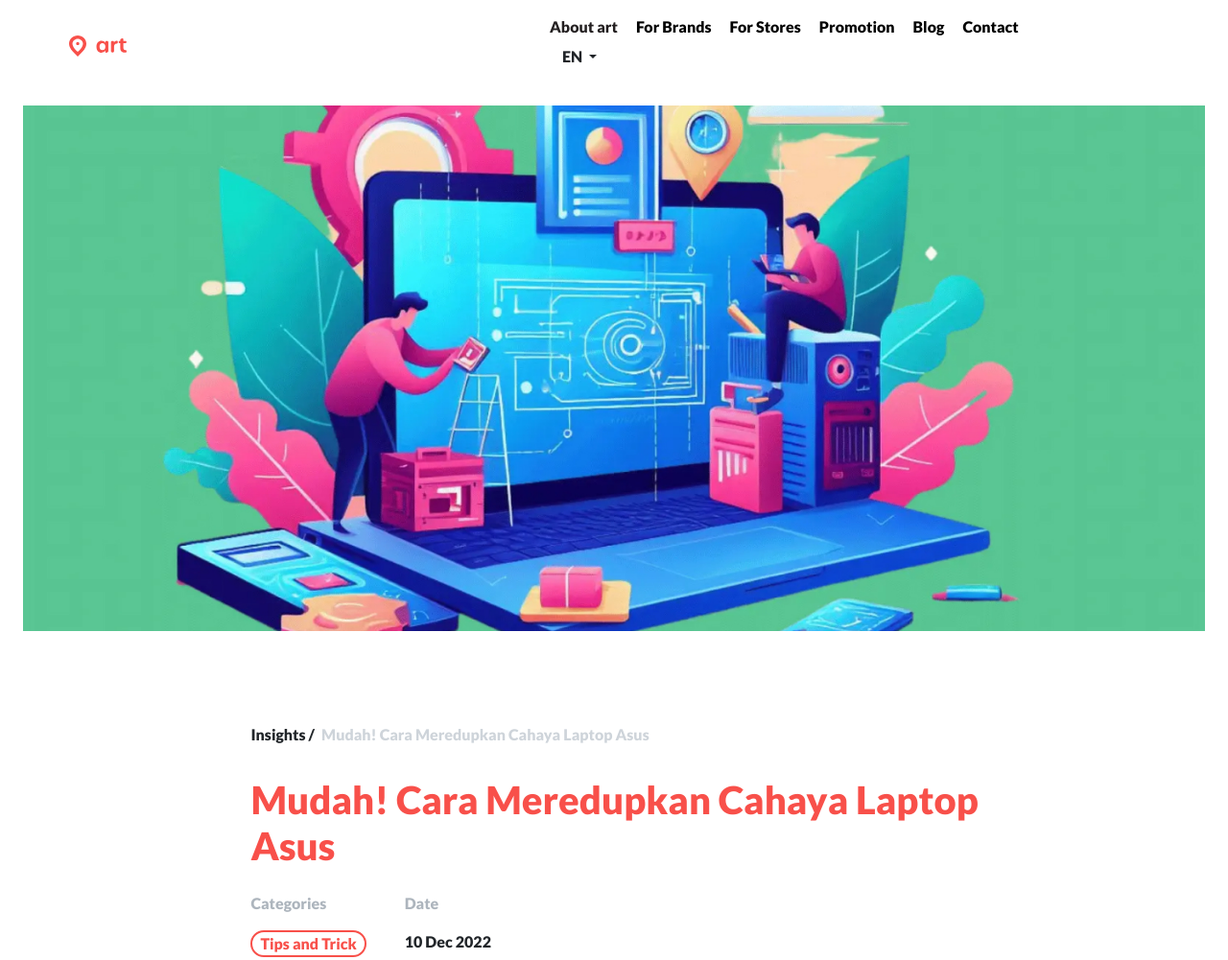
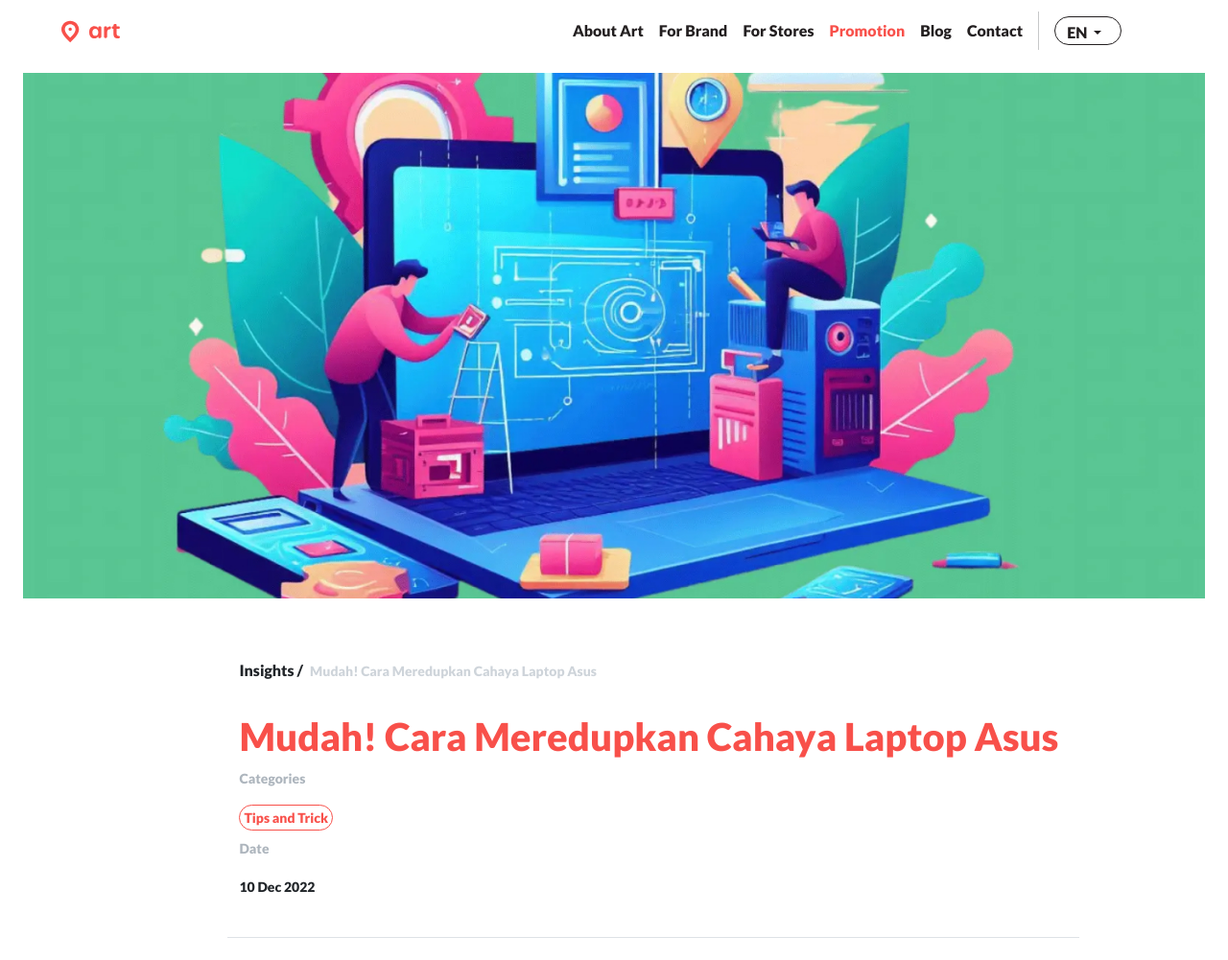
Before and after one commit to Rezacrown/slicing_test, a website: page article.html in a window 1280 px wide. Shown: the top 1001 px of the page at 96% size. Drawn offline with nearby package versions, Linux system fonts and the light colour scheme.

Commit message:
fix article responsipve content

```diff
--- a/article.html
+++ b/article.html
@@ -19,55 +19,64 @@
   </head>
   <body>
     <!-- header start -->
-    <header class="my-2 pb-3">
-      <nav class="navbar">
-        <div class="container-lg mx-5 row">
-          <!-- brand logo start -->
-          <div class="navbar-brand col-1">
-            <a href="./index.html">
-              <img
-                src="./public/assets/brand-logo.svg"
-                alt="Logo"
-                width="60"
-                height="24"
-                class="d-inline-block align-text-top"
-              />
+    <header class="pb-3 pt-1">
+      <nav class="navbar navbar-expand-lg">
+        <div class="container-fluid mx-3 px-lg-5">
+          <!--brand logo start -->
+          <a class="navbar-brand col-auto" href="index.html">
+            <img src="./public/assets/brand-logo.svg" alt="logo" />
           </a>
-          </div>
-          <!-- brand logo end -->
-
-          <!-- nav start -->
-          <div class="col-auto row align-items-center">
-            <!-- navigation start -->
-            <div class="col-auto nav-with-devider">
-              <a class="navbar-brand text-dark" href="#">About art</a>
-              <a class="navbar-brand" href="#">For Brands</a>
-              <a class="navbar-brand" href="#">For Stores</a>
-              <a class="navbar-brand active" href="#">Promotion</a>
-              <a class="navbar-brand" href="#">Blog</a>
-              <a class="navbar-brand" href="#">Contact</a>
-            </div>
-            <!-- navigation end -->
-            <!-- drowdown start -->
-            <!-- <span class="devider"></span> -->
-            <div class="dropdown col-3">
+          <!--brand logo end -->
+          <!-- menu navigation start -->
           <button
-                class="btn dropdown-toggle"
+            class="navbar-toggler"
             type="button"
+            data-bs-toggle="collapse"
+            data-bs-target="#navbarNavDropdown"
+            aria-controls="navbarNavDropdown"
+            aria-expanded="false"
+            aria-label="Toggle navigation"
+          >
+            <span class="navbar-toggler-icon"></span>
+          </button>
+          <div class="navbar-collapse col" id="navbarNavDropdown">
+            <ul class="navbar-nav offset-lg-5">
+              <li class="nav-item">
+                <a class="nav-link" aria-current="page" href="#">About Art</a>
+              </li>
+              <li class="nav-item">
+                <a class="nav-link" href="#">For Brand</a>
+              </li>
+              <li class="nav-item">
+                <a class="nav-link" href="#">For Stores</a>
+              </li>
+              <li class="nav-item">
+                <a class="nav-link active" href="#">Promotion</a>
+              </li>
+              <li class="nav-item">
+                <a class="nav-link" href="#">Blog</a>
+              </li>
+              <li class="nav-item">
+                <a class="nav-link" href="#">Contact</a>
+              </li>
+              <li class="nav-item vr me-3 ms-2 d-none d-lg-block"></li>
+              <li class="nav-item dropdown">
+                <button
+                  class="nav-link dropdown-toggle"
+                  href="#"
+                  role="button"
                   data-bs-toggle="dropdown"
                   aria-expanded="false"
                 >
                   EN
                 </button>
                 <ul class="dropdown-menu">
-                <li>
-                  <button class="dropdown-item" type="button">EN</button>
+                  <li><a class="dropdown-item" href="#">EN</a></li>
+                </ul>
               </li>
             </ul>
           </div>
-            <!-- drowdown end -->
-          </div>
-          <!-- nav end -->
+          <!-- menu navigation end -->
         </div>
       </nav>
     </header>
@@ -84,40 +93,40 @@
     <!-- hero end -->
 
     <!-- content start -->
-    <section class="my-5 ms-0 px-5 d-block article-container">
+    <section class="my-lg-3 mx-auto px-lg-5 d-block article-container">
       <!-- header artcile start -->
-      <header class="row container-md w-75 border-bottom border-1 pb-5">
+      <header class="row w-75 border-bottom border-1 pb-lg-3">
         <h6 class="">
           Insights /
           <span class="text-gray-400 mx-1">
             Mudah! Cara Meredupkan Cahaya Laptop Asus</span
           >
         </h6>
-        <h1 class="mt-4 text-primary">
+        <h1 class="mt-4 mb-2 text-primary">
           Mudah! Cara Meredupkan Cahaya Laptop Asus
         </h1>
 
-        <div class="row w-50 mt-3">
-          <div class="col-auto">
+        <!--  -->
+        <div class="row">
+          <div class="mb-2">
             <p class="text-gray-500">Categories</p>
-            <div
-              class="text-primary border px-2 border-primary border-2 rounded-5"
-            >
+            <span class="text-primary border border-primary rounded-5 p-1">
               Tips and Trick
+            </span>
+          </div>
+          <div class="mb-2">
+            <p class="text-gray-500">Date</p>
+            <p>10 Dec 2022</p>
           </div>
         </div>
-          <div class="col-4 mx-3">
-            <p class="text-gray-500">Date</p>
-            <span> 10 Dec 2022 </span>
-          </div>
-        </div>
+        <!--  -->
       </header>
       <!-- header artcile end -->
 
       <!-- main article start-->
-      <main class="d-flex my-5">
+      <main class="my-5 row row-cols-2 mx-5 w-75">
         <!-- share menu start -->
-        <div class="col-2">
+        <div class="col mb-5 col-lg-2">
           <p class="text-gray-600">Share article</p>
           <div class="mt-3 d-flex gap-2">
             <svg
@@ -164,7 +173,7 @@
         </div>
         <!-- share menu end -->
         <!-- article content start -->
-        <article class="col-8">
+        <article class="col-auto col-lg">
           <div>
             <p>
               <span class="text-primary"
--- a/style.scss
+++ b/style.scss
@@ -155,5 +155,10 @@
         position: relative;
         right: 0;
         margin-left: 16%;
+
+        p,
+        span {
+            font-size: 14px;
+        }
     }
 }
```
Also changed, not shown: index.html (+1 -1 lines), disk/boostrap-custom.css, 1 other file. Lines whose indentation alone changed are shown as unchanged.
